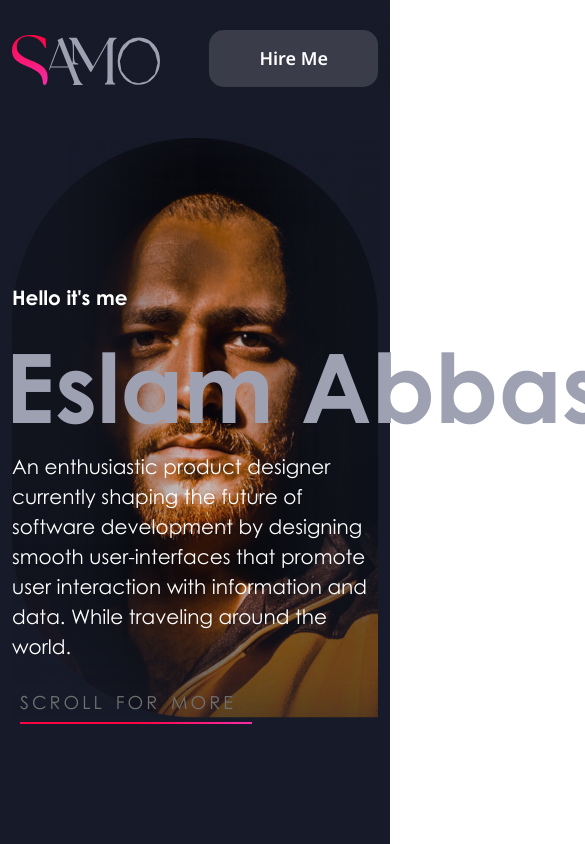
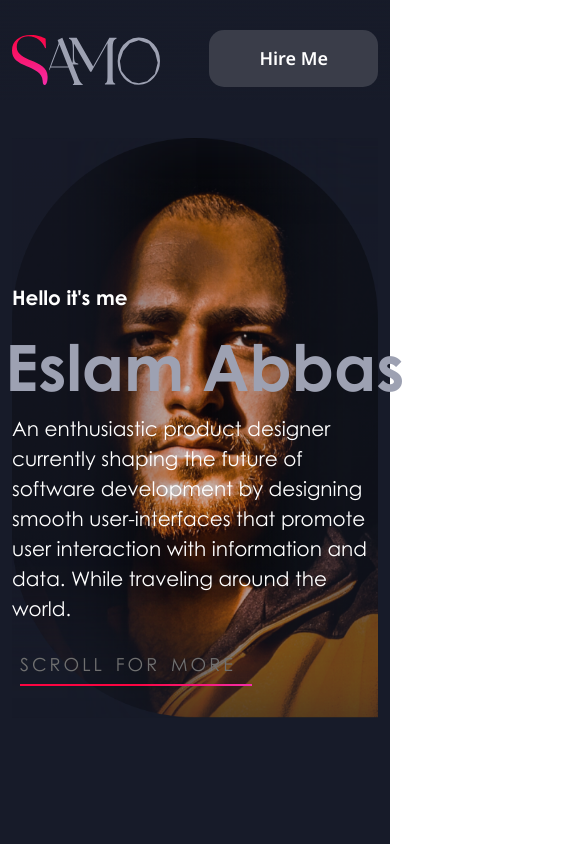
Before and after one commit to Hamza-Noah/Islam-Project, a React (Vite) app: page / in a window 390 px wide. Shown: the top 844 px of the page, 585 px wide, since content can reach past the window. Built offline with nearby package versions, Linux system fonts and the light colour scheme.

Commit message:
added a fix to the font size in the small screens

```diff
--- a/src/components/Landing/Landing.module.css
+++ b/src/components/Landing/Landing.module.css
@@ -10,11 +10,15 @@
   }
 
   .designer-name {
-    font-size: 6rem;
     font-weight: bolder;
     color: #9da1b2;
     white-space: nowrap;
+    font-size: 4rem;
     transform: translate(-7px);
+    @media (min-width: 992px) {
+    font-size: 6rem;
+
+    }
   }
 
   .details {
```
